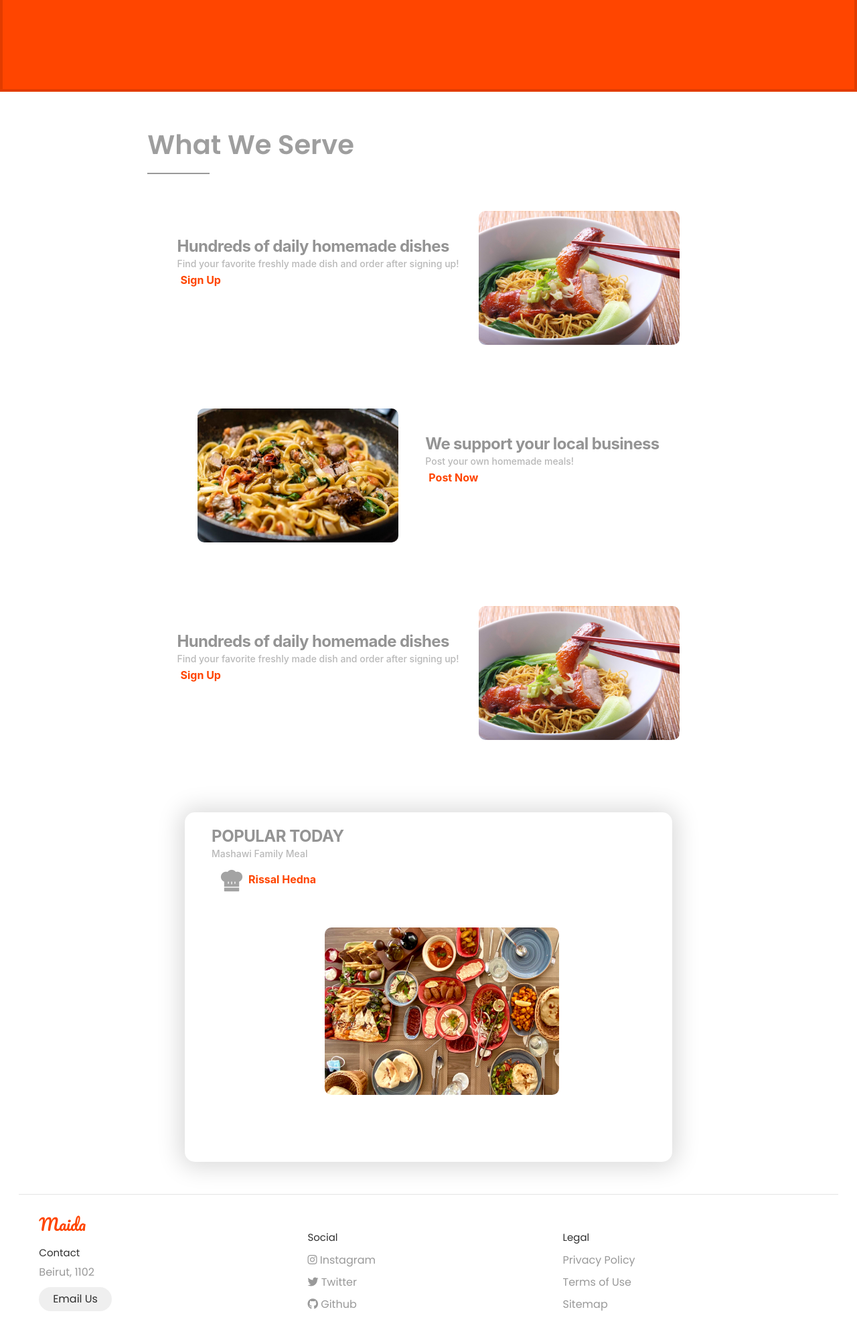
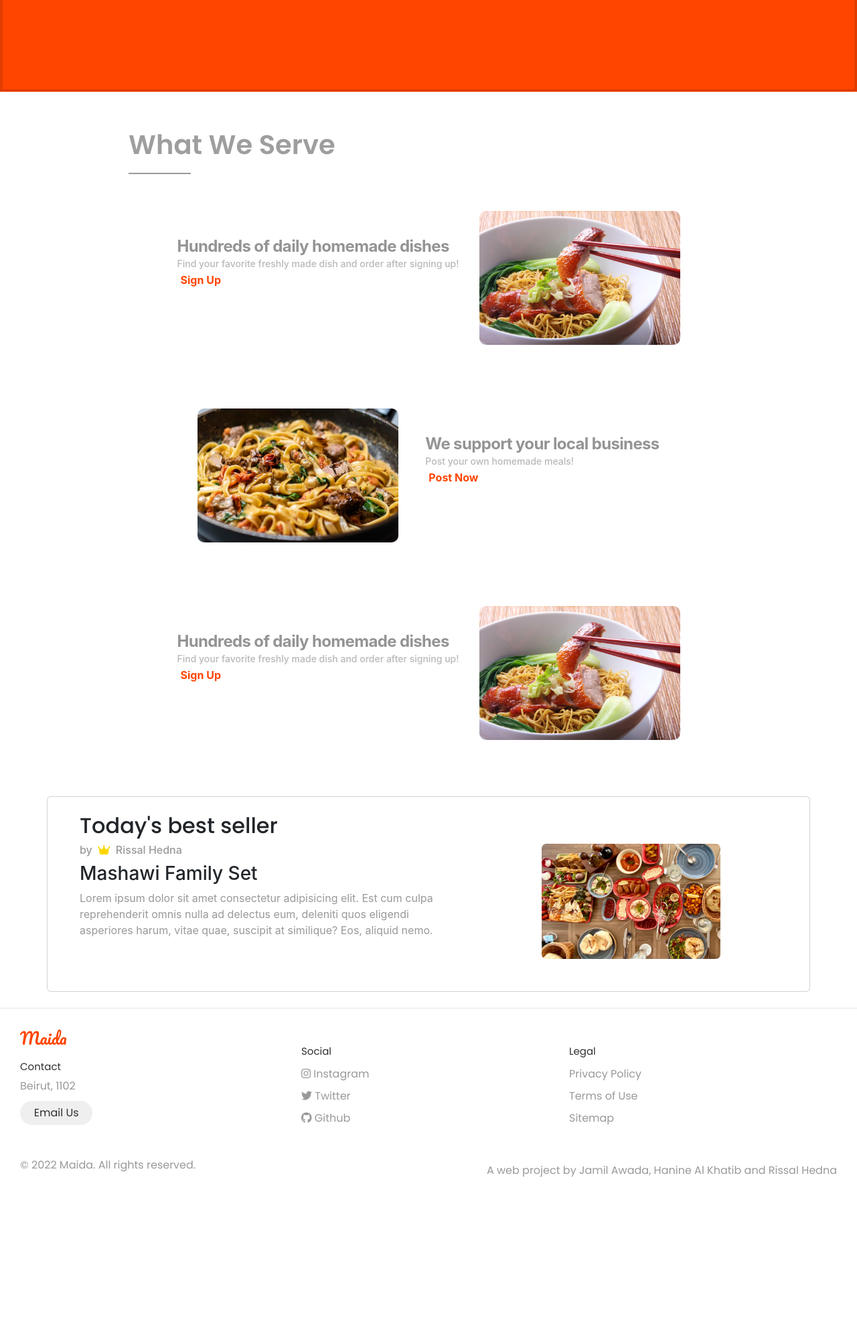
Before and after one commit to JamilAwada/Maida, a PHP site: page /home.html in a window 1280 px wide; the page is wider, and only the part inside the window is pictured. Shown: the part 423-2430 px from the top of that part at 67% size. After the commit the page ends 2181 px from the top of that part, so only its background shows below. Run offline with PHP 8.4, Linux system fonts and the light colour scheme.

Commit message:
fixed merge conflict

```diff
--- a/home.css
+++ b/home.css
@@ -198,6 +198,15 @@ div {
   transform: scale(1.1);
 }
 
+.popdish {
+  transition: 1s ease-in-out;
+}
+
+.popdish:hover {
+  transform: scale(1.4);
+  cursor: pointer;
+}
+
 #popular {
   box-shadow: 0px 1px 35px 7px rgba(0, 0, 0, 0.15);
   border-radius: 15px;
--- a/home.html
+++ b/home.html
@@ -140,37 +140,26 @@
 
         </div>
       <br>
-      <!-- Popular-->
-      <br>
-      <div class="maincol2">
-        <div class="rowcontainer" id="popular">
+      <div class="container card pb-5 pt-4 px-5 pe-0">
+        <h2>Today's best seller</h2>
+        <div class="row">
+          <div class="col">
 
-          <div class="textcontainerpop">
-            <div class="titleoutpop">
-                <span class="titleinpop">POPULAR TODAY</span>
-            </div>
-
-            <div class="paraout">
-              <span class="parain">Mashawi Family Meal</span><div class="Alinks">
-                <a class="links"><span class="spanup"><img src="images/chef.png" class="">Rissal Hedna</span>
-              </a>
+            <h6 style="color: #999">by &nbsp;<i class="fa-solid fa-crown" style="color:gold;"></i>&nbsp; Rissal Hedna</h6>
+            <h3>Mashawi Family Set</h3>
+            <div style="color: #999">Lorem ipsum dolor sit amet consectetur adipisicing elit. Est cum culpa reprehenderit omnis nulla ad delectus eum, deleniti quos eligendi asperiores harum, vitae quae, suscipit at similique? Eos, aliquid nemo.</div>
           </div>
-
-            </div>
-
-            <div class="imgpop">
-                <img class="dishpop" src="images/mashawi.jpeg">
-            </div>
+          <div class="col d-flex justify-content-center">
+            <img src="images/mashawi.jpeg" alt="" class="w-50 h-auto popdish" style="border-radius: 7px">
+          </div>
         </div>
       </div>
-  </div>
-  <br>
 
       <!-- Footer Start -->
 
       <br />
 
-      <footer class="footer" style="position: relative;">
+      <footer class="footer vw-100" style="position: relative;">
         <div class="footer-addr">
           <h1 class="footer-logo">Maida</h1>
 
```
